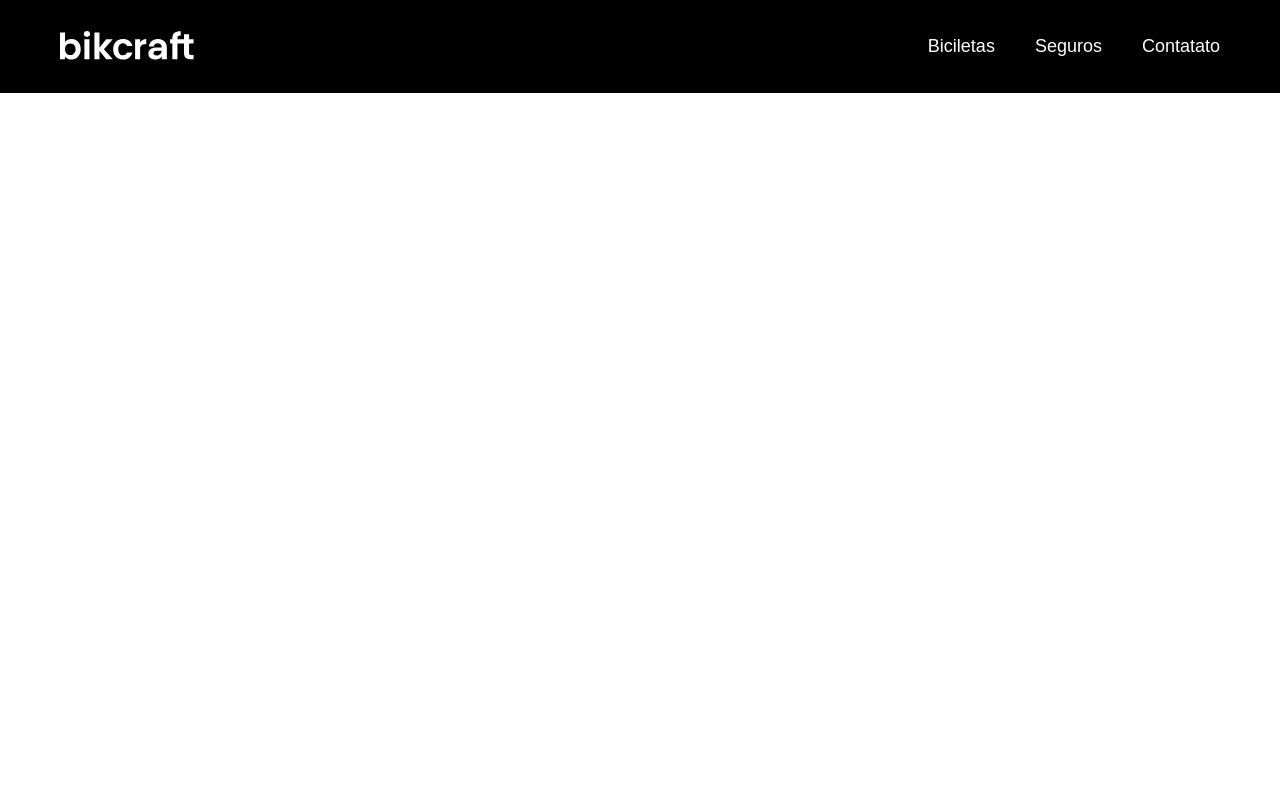
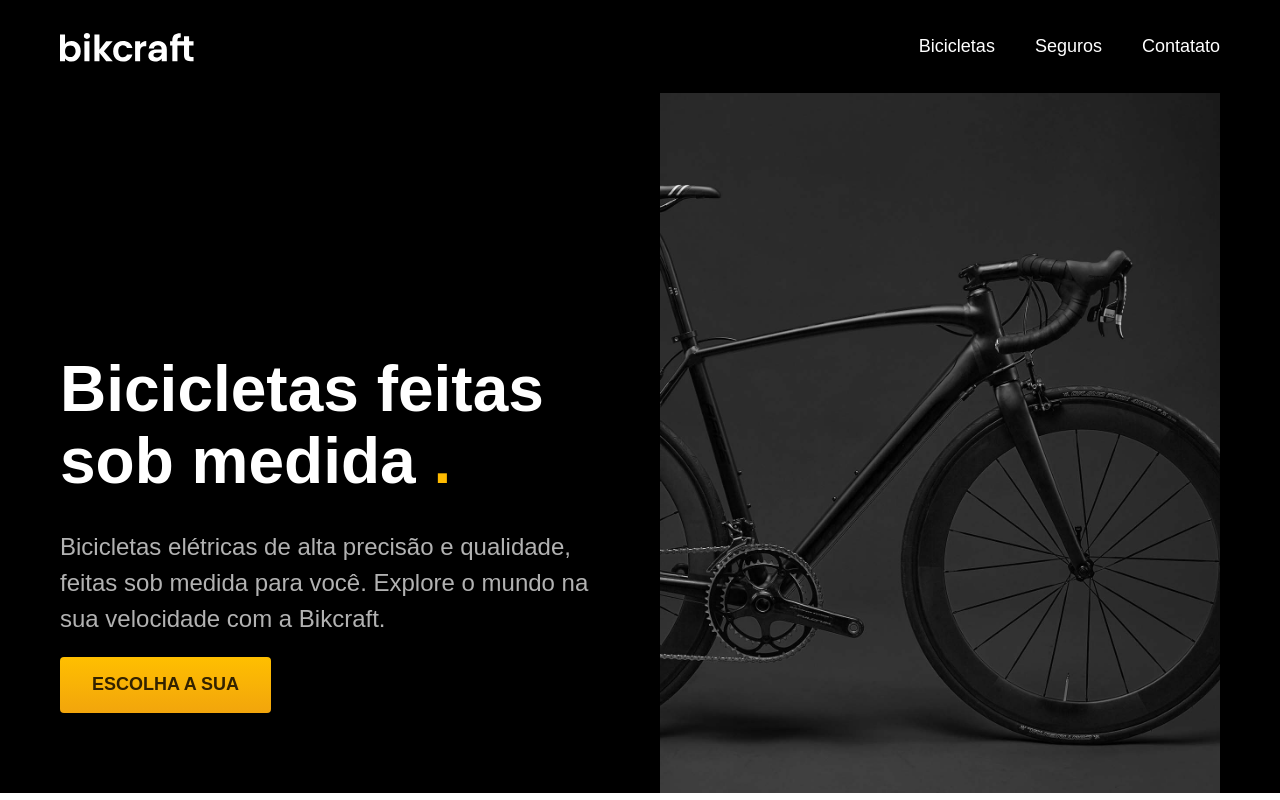
Before and after one commit to Rockoso/bikcraft, a plain HTML site: page index.html in a window 1280 px wide. Drawn offline with Linux system fonts and the light colour scheme.

Commit message:
introducao

```diff
--- a/css/style.css
+++ b/css/style.css
@@ -3,16 +3,24 @@ body {
     font-family: Arial, Helvetica, sans-serif;
 }
 
+h1,ul,p {
+    margin: 0px;
+}
+
 ul {
-    margin: 0px;
     padding: 0px;
     list-style: none;
 }
 
 a {
     text-decoration: none;
+    color: inherit;
 }
 
+img {
+    max-width: 100%;
+    display: block;
+}
 
 .header-bg{
     background: #000000;
@@ -96,5 +104,62 @@ a {
     font-size: 14px;
 
     }
+}
+
+.introducao-bg {
+    background-color: #000000;
+    color: #ffffff;
+}
+
+.introducao {
+    display: grid;
+    grid-template-columns: 1fr 1fr;
+    gap: 0px 40px;
+    box-sizing: border-box;
+    max-width: 1200px;
+    padding-left: 20px;
+    padding-right: 20px;
+    margin-left: auto;
+    margin-right: auto;
+}
+
+.introducao-conteudo {
+    align-self: end;
+    padding-bottom: 80px;
 
 }
+
+.introducao h1 {
+    margin-bottom: 32px;
+    font-size: 64px;
+    line-height: 1.125;
+}
+
+.introducao h1 span {
+    color: #ffbb00;
+}
+
+.introducao p {
+    margin-bottom: 20px;
+    font-size: 24px;
+    line-height: 1.5;
+    color: #b2b2b2;
+}
+
+.introducao a {
+    display: inline-block;
+    padding: 16px 32px;
+    background: linear-gradient(#ffbf00, #f2a50c);
+    border-radius: 4px;
+    box-shadow: 0px 1px 2px rgba(0,0,0,0.1);
+    text-transform: uppercase;
+    color: #332200;
+    font-size: 18px;
+    line-height: 1.33;
+    font-weight: bold;
+}
+
+.introducao a:hover {
+    background: linear-gradient(#ffb60d, #e59317);
+
+}
--- a/index.html
+++ b/index.html
@@ -15,7 +15,7 @@
 
             <nav aria-label="primaria">
                 <ul class="header-menu">
-                    <li><a href="./biciletas.html">Biciletas</a></li>
+                    <li><a href="./bicicletas.html">Bicicletas</a></li>
                     <li><a href="./seguros.html">Seguros</a></li>
                     <li><a href="./contato.html">Contatato</a></li>
                 </ul>
@@ -23,6 +23,17 @@
         </div>
     </header>
 
+    <main class="introducao-bg">
+        <div class="introducao">
+            <div class="introducao-conteudo">
+            <h1>Bicicletas feitas sob medida <span>.</span></h1>
+            <p>Bicicletas elétricas de alta precisão e qualidade, feitas sob medida para você. Explore o mundo na sua velocidade com a Bikcraft.</p>
+            <a href="./biciletas.html"> Escolha a sua</a>
+            </div>
+            <img src="img/fotos/introducao.jpg" alt="Bicicleta eletrica preta">
 
+        </div>
+
+    </main>
 </body>
 </html>
```
